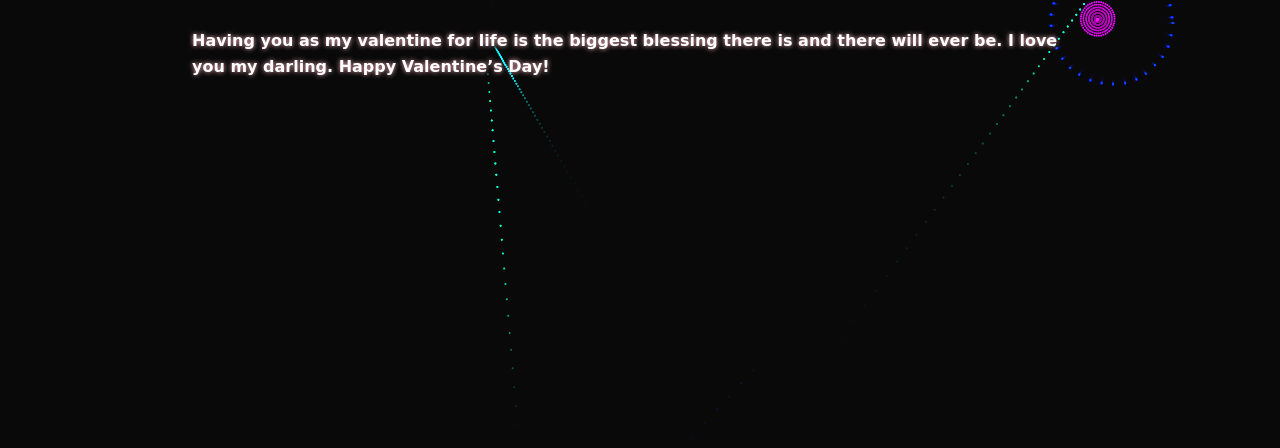
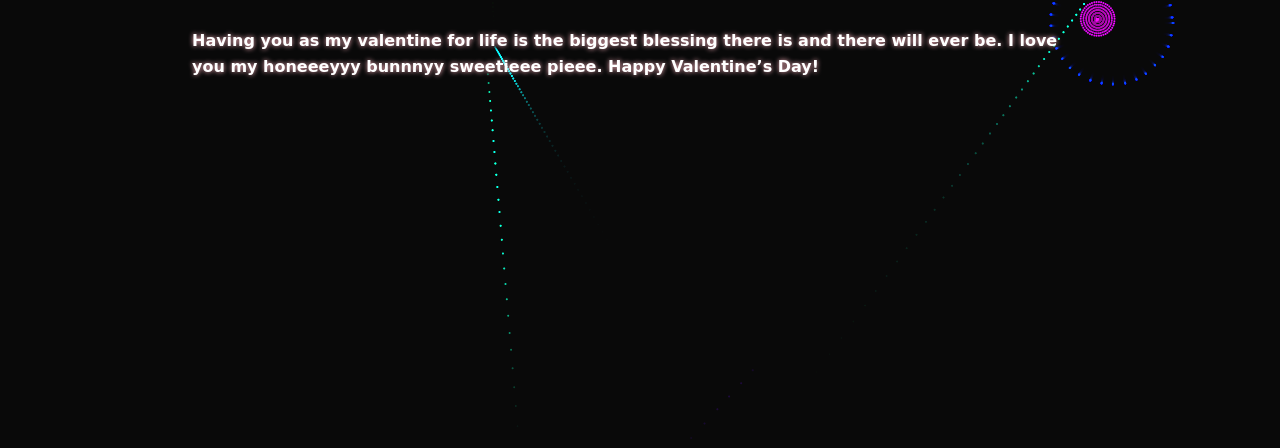
Before and after one commit to ChiragIITK/HBD, a plain HTML site: page index.html in a window 1280 px wide. Shown: the part 332-780 px from the top of the page. Drawn offline with Linux system fonts and the light colour scheme.

Commit message:
content update

```diff
--- a/index.html
+++ b/index.html
@@ -4,13 +4,13 @@
     <meta charset="UTF-8">
     <meta name="viewport" content="width=device-width, initial-scale=1.0">
     <meta http-equiv="X-UA-Compatible" content="ie=edge">
-    <title>Happy Birthday</title>
+    <title>Hi there!</title>
     <link rel="stylesheet" href="style.css">
   </head>
   <body>
     <h1>Happy Valentines Day, Pineapple! </h1>
     <h4>Having you as my valentine for life is the biggest blessing there is and there will ever be.
-       I love you my darling. Happy Valentine’s Day!</h4>
+       I love you my honeeeyyy bunnnyy sweetieee pieee. Happy Valentine’s Day!</h4>
     <canvas id="birthday"></canvas>
     <script type="text/javascript">
       document.addEventListener('mousemove',function(e){
```
